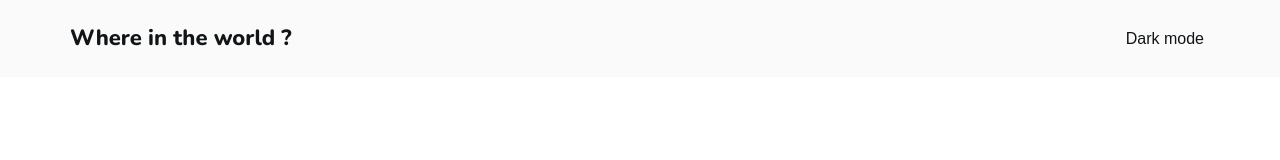
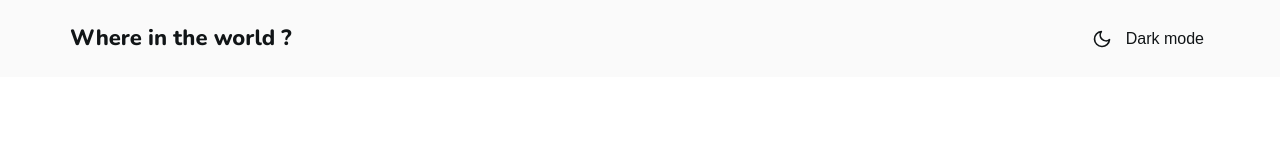
Before and after one commit to Sadeghbayan/rest-countries, a React (Create React App) app: page / in a window 1280 px wide. Shown: the top 160 px of the page. Built offline with nearby package versions, Linux system fonts and the light colour scheme.

Commit message:
add more sytle for moon icon drak mode

```diff
--- a/src/components/Header/Header.module.scss
+++ b/src/components/Header/Header.module.scss
@@ -17,6 +17,14 @@
       cursor: pointer;
       font-size: $font-size-element;
       font-weight: $font-weight-light;
+      display: flex;
+      align-items: center;
+      span {
+        margin-left: $default-space;
+      }
+      svg {
+        width: 20px;
+      }
     }
   }
 }
--- a/src/components/Header/Header.tsx
+++ b/src/components/Header/Header.tsx
@@ -1,4 +1,5 @@
 import React from "react";
+import { Moon } from "react-feather";
 import styles from "./Header.module.scss";
 
 interface IHeader {
@@ -18,6 +19,7 @@ const Header: React.FC<IHeader> = ({ title, toggleTheme }) => {
             className={styles["switch-theme"]}
             onClick={toggleTheme}
           >
+            <Moon fill="#fff" />
             <span>Dark mode</span>
           </button>
         </div>
```
